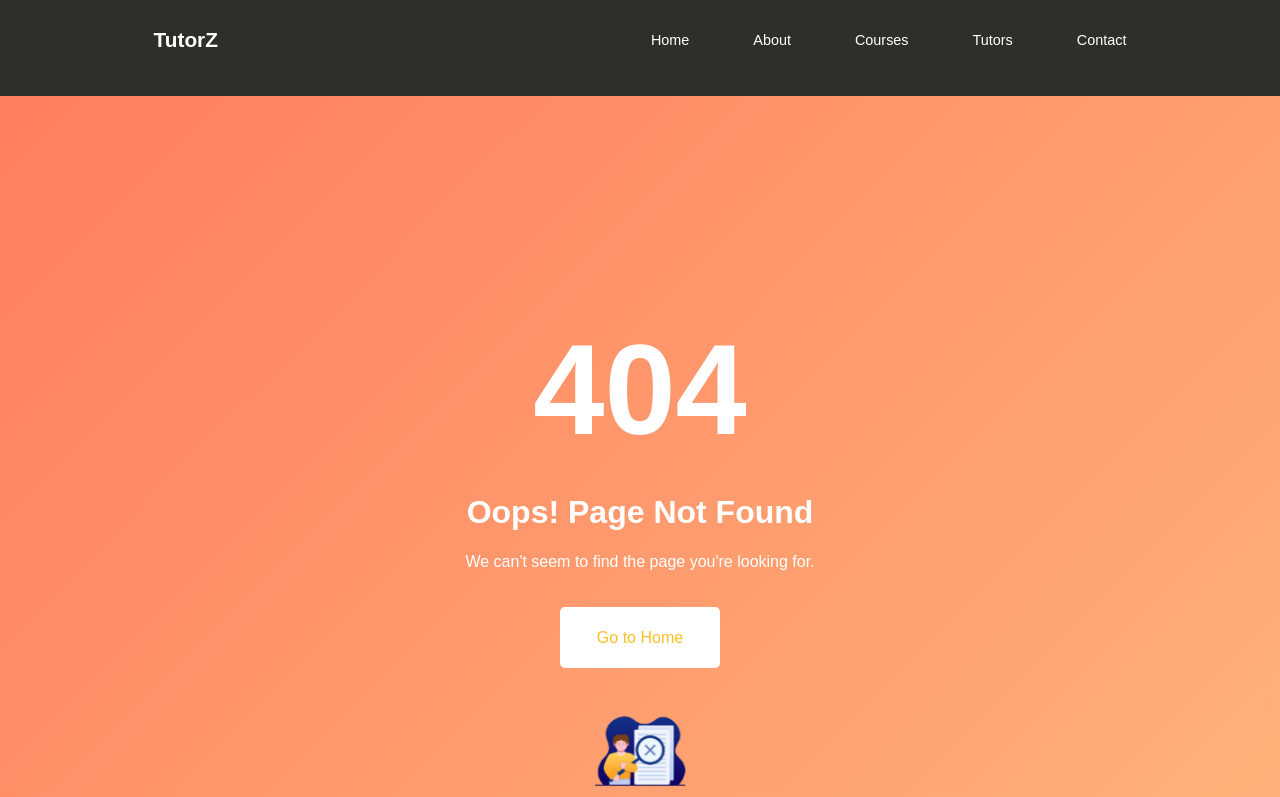
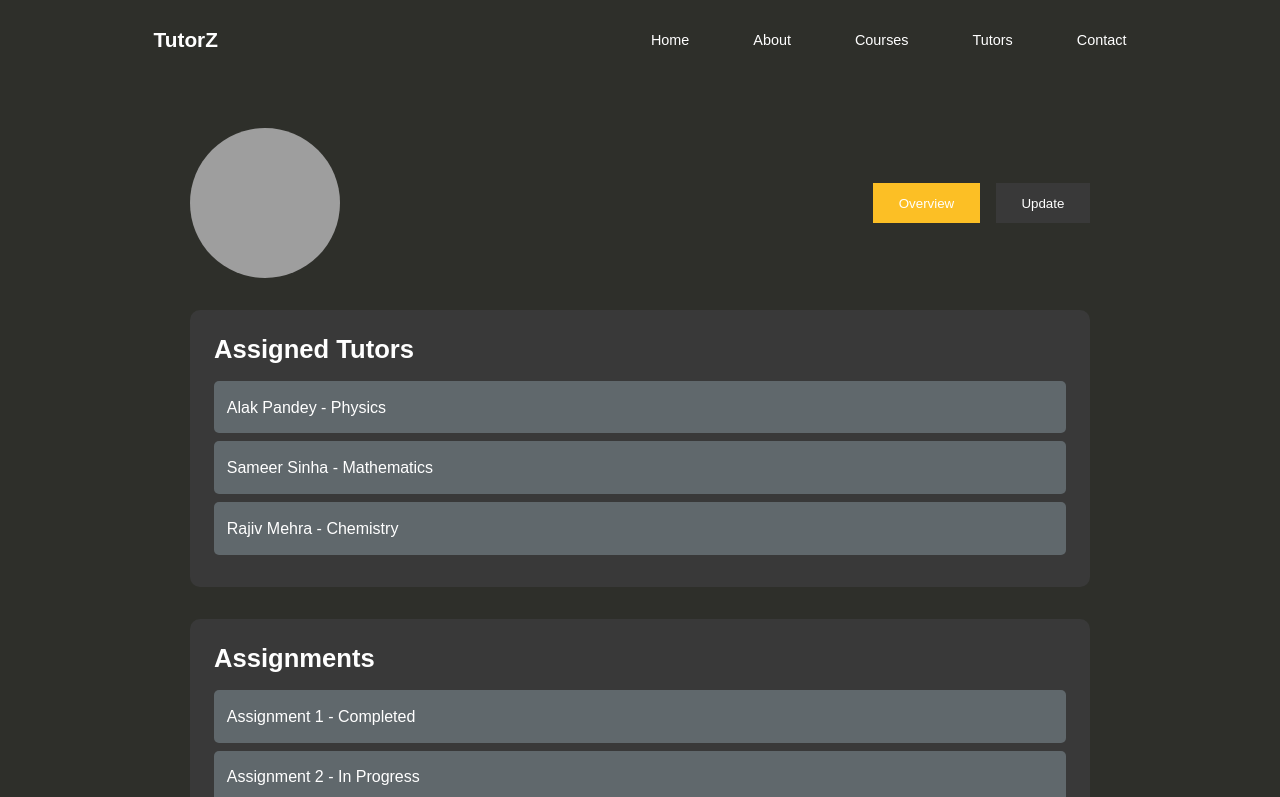
Before and after one commit to sushantskb/TutorZ, a React (Vite) app: page /student in a window 1280 px wide. Shown: the top 797 px of the page. Built offline with nearby package versions, Linux system fonts and the light colour scheme; grey boxes are pictures that could not be loaded.

Commit message:
added the student profile page

```diff
--- /dev/null
+++ b/src/pages/Profiles/StudentProfile/StudentProfile.jsx
@@ -0,0 +1,95 @@
+import { useState } from "react";
+import "./studentProfile.css"
+const StudentProfile = () => {
+  const [activeTab, setActiveTab] = useState("overview");
+
+  const handleTabChange = (tab) => {
+    setActiveTab(tab);
+  };
+
+  return (
+    <div className="profile-page">
+      <div className="profile-header">
+        <img
+          src="https://avatar.iran.liara.run/public/7"
+          alt="Profile"
+          className="profile-image"
+        />
+        <div className="profile-tabs">
+          <button
+            className={activeTab === "overview" ? "active" : ""}
+            onClick={() => handleTabChange("overview")}
+          >
+            Overview
+          </button>
+          <button
+            className={activeTab === "update" ? "active" : ""}
+            onClick={() => handleTabChange("update")}
+          >
+            Update
+          </button>
+        </div>
+      </div>
+      <div className="profile-content">
+        {activeTab === "overview" ? (
+          <div className="overview">
+            <div className="tutors-section">
+              <h3>Assigned Tutors</h3>
+              <ul>
+                <li>Alak Pandey - Physics</li>
+                <li>Sameer Sinha - Mathematics</li>
+                <li>Rajiv Mehra - Chemistry</li>
+                {/* Add more tutors here */}
+              </ul>
+            </div>
+            <div className="assignments-section">
+              <h3>Assignments</h3>
+              <ul>
+                <li>Assignment 1 - Completed</li>
+                <li>Assignment 2 - In Progress</li>
+                <li>Assignment 3 - Not Started</li>
+                {/* Add more assignments here */}
+              </ul>
+            </div>
+            <button className="logout-btn">Logout</button>
+          </div>
+        ) : (
+          <div className="update-form">
+            <h3>Update Profile</h3>
+            <form>
+              <div className="form-group">
+                <label htmlFor="name">Name</label>
+                <input type="text" id="name" name="name" />
+              </div>
+              <div className="form-group">
+                <label htmlFor="email">Email</label>
+                <input type="email" id="email" name="email" />
+              </div>
+              <div className="form-group">
+                <label htmlFor="phone">Phone Number</label>
+                <input type="tel" id="phone" name="phone" />
+              </div>
+              <div className="form-group">
+                <label htmlFor="gender">Gender</label>
+                <select id="gender" name="gender">
+                  <option value="male">Male</option>
+                  <option value="female">Female</option>
+                  <option value="other">Other</option>
+                </select>
+              </div>
+              <div className="form-group">
+                <label htmlFor="profile-image">Profile Image</label>
+                <input type="file" id="profile-image" name="profile-image" />
+              </div>
+              <button type="submit" className="update-btn">
+                Update
+              </button>
+            </form>
+          </div>
+        )}
+      </div>
+    </div>
+  );
+};
+
+export default StudentProfile;
--- /dev/null
+++ b/src/pages/Profiles/StudentProfile/studentProfile.css
@@ -0,0 +1,154 @@
+/* ProfilePage.css */
+
+.profile-page {
+    display: flex;
+    flex-direction: column;
+    align-items: center;
+    padding: 2rem;
+    background: var(--color-bg);
+    color: var(--color-white);
+    min-height: 100vh;
+  }
+
+  .profile-header {
+    display: flex;
+    justify-content: space-between;
+    align-items: center;
+    width: 100%;
+    max-width: 900px;
+    margin-bottom: 2rem;
+  }
+
+  .profile-image {
+    width: 150px;
+    height: 150px;
+    border-radius: 50%;
+    object-fit: cover;
+  }
+
+  .profile-tabs {
+    display: flex;
+    gap: 1rem;
+  }
+
+  .profile-tabs button {
+    padding: 0.8rem 1.6rem;
+    border: none;
+    background: var(--color-bg1);
+    color: var(--color-white);
+    cursor: pointer;
+    transition: var(--transition);
+  }
+
+  .profile-tabs button.active {
+    background: var(--color-danger);
+  }
+
+  .profile-content {
+    width: 100%;
+    max-width: 900px;
+  }
+
+  .overview {
+    display: flex;
+    flex-direction: column;
+    gap: 2rem;
+  }
+
+  .tutors-section,
+  .assignments-section {
+    background: var(--color-bg1);
+    padding: 1.5rem;
+    border-radius: 10px;
+  }
+
+  .tutors-section h3,
+  .assignments-section h3 {
+    margin-bottom: 1rem;
+  }
+
+  .tutors-section ul,
+  .assignments-section ul {
+    list-style: none;
+    padding: 0;
+  }
+
+  .tutors-section li,
+  .assignments-section li {
+    background: var(--color-bg2);
+    padding: 0.8rem;
+    border-radius: 5px;
+    margin-bottom: 0.5rem;
+  }
+
+  .logout-btn {
+    padding: 1rem 2rem;
+    border: none;
+    background: var(--color-danger);
+    color: var(--color-white);
+    cursor: pointer;
+    transition: var(--transition);
+    align-self: center;
+  }
+
+  .logout-btn:hover {
+    background: var(--color-danger-varient);
+  }
+
+  .update-form {
+    background: var(--color-bg1);
+    padding: 1.5rem;
+    border-radius: 10px;
+  }
+
+  .update-form h3 {
+    margin-bottom: 1rem;
+  }
+
+  .update-form .form-group {
+    margin-bottom: 1rem;
+  }
+
+  .update-form .form-group label {
+    display: block;
+    margin-bottom: 0.5rem;
+  }
+
+  .update-form .form-group input,
+  .update-form .form-group select {
+    width: 100%;
+    padding: 0.8rem;
+    border: 1px solid var(--color-bg2);
+    border-radius: 5px;
+  }
+
+  .update-form .update-btn {
+    padding: 1rem 2rem;
+    border: none;
+    background: var(--color-danger);
+    color: var(--color-white);
+    cursor: pointer;
+    transition: var(--transition);
+  }
+
+  .update-form .update-btn:hover {
+    background: var(--color-danger-varient);
+  }
+
+  /* Media Queries */
+  @media screen and (max-width: 768px) {
+    .profile-header {
+      flex-direction: column;
+      align-items: center;
+    }
+
+    .profile-tabs {
+      justify-content: center;
+      width: 100%;
+    }
+
+    .profile-tabs button {
+      flex: 1;
+      text-align: center;
+    }
+  }
--- a/src/routes/Routers.jsx
+++ b/src/routes/Routers.jsx
@@ -2,6 +2,7 @@ import { Route, Routes } from "react-router-dom"
 import Home from "../pages/Home/Home"
 import Tutors from "../pages/Tutors/Tutors"
 import NotFound_404 from "../pages/NotFound/NotFound_404"
+import StudentProfile from "../pages/Profiles/StudentProfile/StudentProfile"
 
 const Routers = () => {
   return (
@@ -9,6 +10,7 @@ const Routers = () => {
       <Route path="/" element={<Home />} />
       <Route path="/home" element={<Home />} />
       <Route path="/tutors" element={<Tutors />} />
+      <Route path="/student" element={<StudentProfile />} />
       <Route path="/*" element={<NotFound_404 />} />
     </Routes>
   )
```
